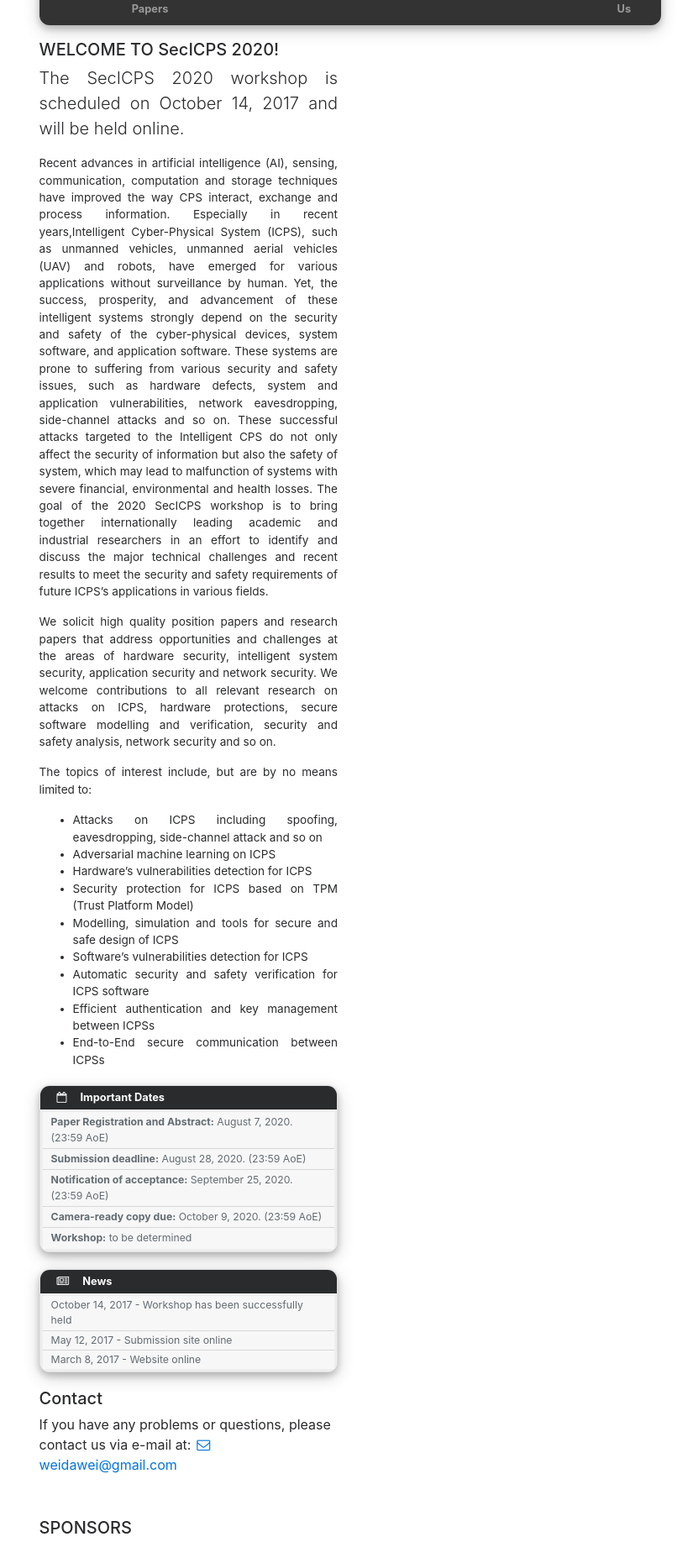
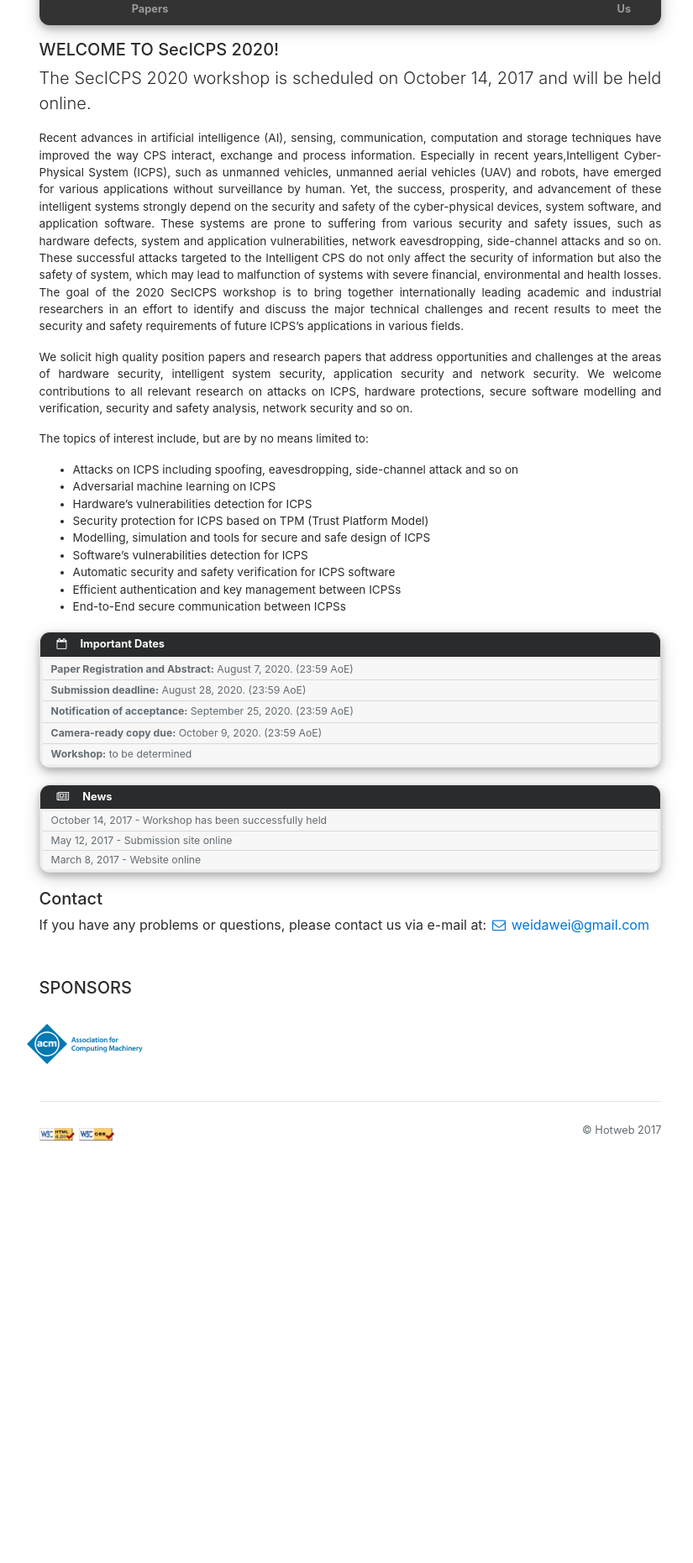
Before and after one commit to diao597576613/SecICPS.github.io, a Jekyll site: the page built from index.html, in a window 1280 px wide. Shown: the part 309-2170 px from the top of the page at 84% size, without its empty margins (223-1048 px from the left). Built offline with Jekyll 4.4.1, drawn with Linux system fonts in a browser that asks for light colours; nearby versions of some CDN libraries; after the commit the page ends 1681 px from its top, so only the background shows below that.

Commit message:
Update index.html

```diff
--- a/index.html
+++ b/index.html
@@ -10,7 +10,7 @@ slide_id: 0
 
 
 <div class="row">
-    <div class="col-xs-12 col-sm-12 col-md-12 col-lg-12 col-xl-6 text-justify conference-text">
+    <div class="col-xs-12 col-sm-12 col-md-12 col-lg-12 col-xl-12 text-justify conference-text">
 
             <h5>WELCOME TO SecICPS 2020!</h5>
 
@@ -62,7 +62,7 @@ slide_id: 0
     </div>
 </div>
 <div class="row">
-    <div class="col-xs-12 col-sm-12 col-md-12 col-lg-12 col-xl-6">
+    <div class="col-xs-12 col-sm-12 col-md-12 col-lg-12 col-xl-12">
         <!--######### important dates ##########-->
         {% include card-important-dates.html %}
         <!--####################################-->
```
